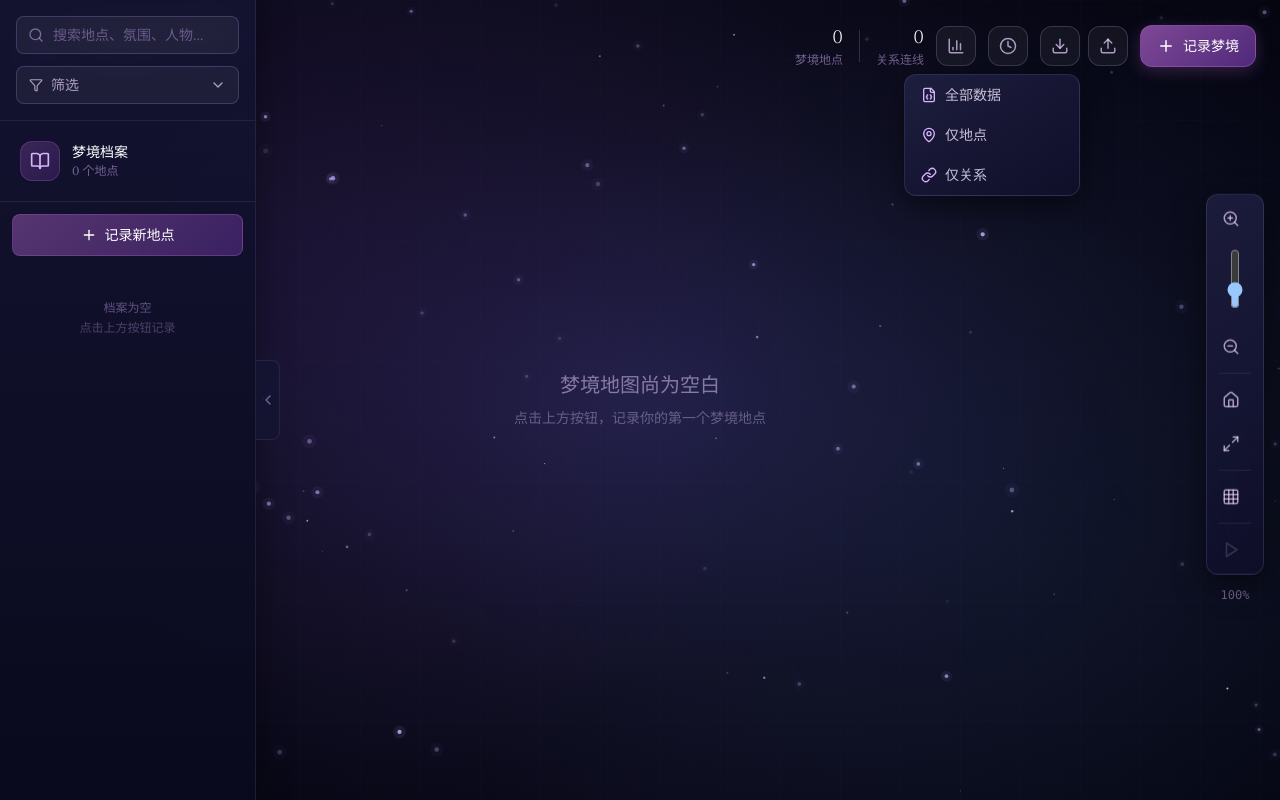
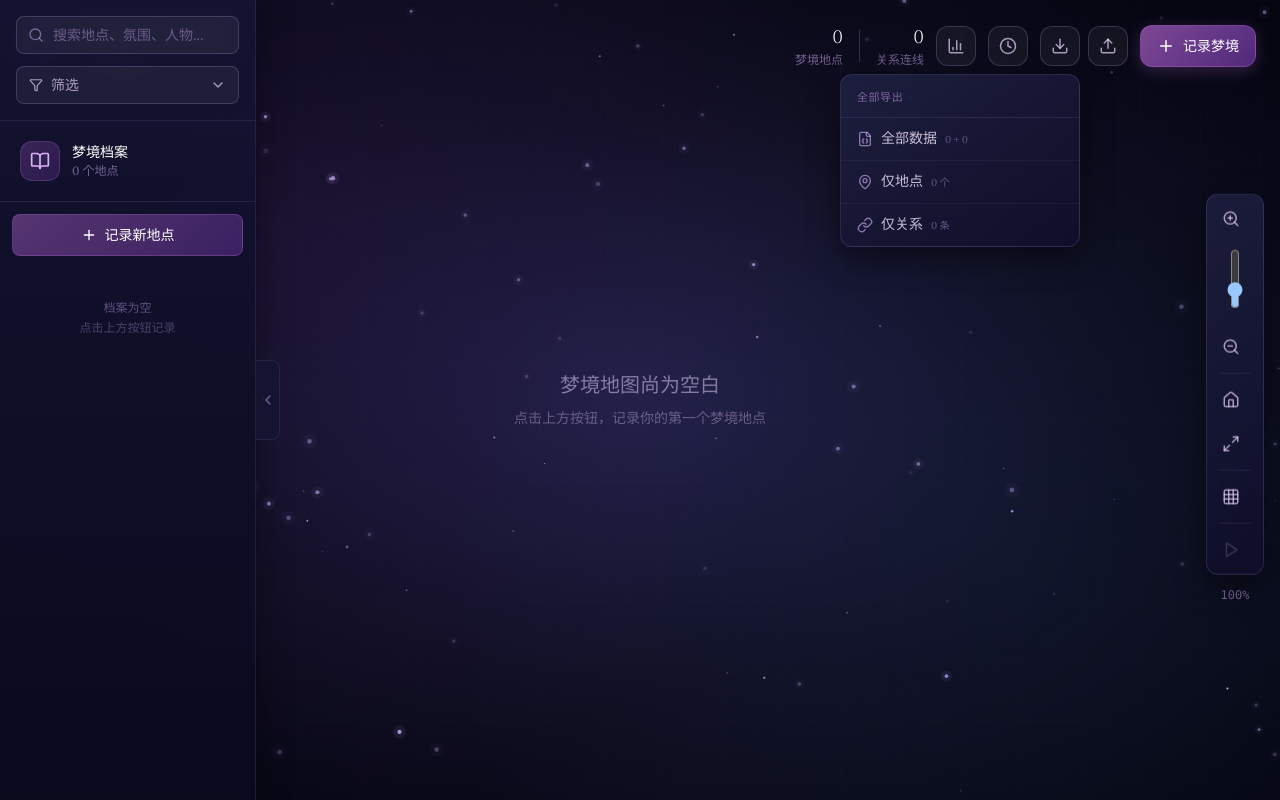
Before and after one commit to aliAjax/yy2-51-7b0e73f, a React (Vite) app: page / in a window 1280 px wide. Both pictures are taken after a click on the button 1060 px from the left and 46 px from the top of the page. Built offline with nearby package versions, Linux system fonts and the light colour scheme.

Commit message:
.2552414705564364:2d14b4e5323ed167df3e9c5c323fbda0_6a27be37ce6f84e80096fde1.6a27c939ce6f84e800970057.6a27c93850faef289378f1aa:Trae CN.T(2026/6/9 16:05:13)

```diff
--- a/src/components/ImportExport/ImportExport.tsx
+++ b/src/components/ImportExport/ImportExport.tsx
@@ -1,5 +1,5 @@
-import { useState, useRef, useCallback } from 'react';
-import { Download, Upload, X, AlertTriangle, Check, FileJson, Trash2, Link, MapPin } from 'lucide-react';
+import { useState, useRef, useCallback, useMemo } from 'react';
+import { Download, Upload, X, AlertTriangle, Check, FileJson, Trash2, Link, MapPin, Filter } from 'lucide-react';
 import { useDreamStore } from '@/store/dreamStore';
 import type { DreamLocation, DreamRelation } from '@/types';
 import { hexToRgba } from '@/utils/storage';
@@ -40,9 +40,13 @@ export function ImportExport() {
   const importRelations = useDreamStore((state) => state.importRelations);
   const locations = useDreamStore((state) => state.locations);
   const relations = useDreamStore((state) => state.relations);
+  const getFilteredLocations = useDreamStore((state) => state.getFilteredLocations);
+  const getFilteredRelations = useDreamStore((state) => state.getFilteredRelations);
+  const filters = useDreamStore((state) => state.filters);
 
   const [showDialog, setShowDialog] = useState(false);
   const [exportType, setExportType] = useState<ExportDataType>('all');
+  const [exportFilteredOnly, setExportFilteredOnly] = useState(false);
   const [showExportMenu, setShowExportMenu] = useState(false);
   const [preview, setPreview] = useState<ImportPreview | null>(null);
   const [error, setError] = useState<string | null>(null);
@@ -55,6 +59,19 @@ export function ImportExport() {
   const [confirmDialog, setConfirmDialog] = useState<ConfirmDialogType>(null);
   const fileInputRef = useRef<HTMLInputElement>(null);
   const dropZoneRef = useRef<HTMLLabelElement>(null);
+
+  const hasActiveFilters = useMemo(() => {
+    return !!filters.searchText.trim() || !!filters.frequency || filters.selectedTags.length > 0;
+  }, [filters]);
+
+  const filteredCount = useMemo(() => {
+    if (!hasActiveFilters) return { locations: locations.length, relations: relations.length };
+    const filteredLocs = getFilteredLocations();
+    const filteredRels = getFilteredRelations();
+    return { locations: filteredLocs.length, relations: filteredRels.length };
+  }, [hasActiveFilters, locations.length, relations.length, getFilteredLocations, getFilteredRelations]);
+
+  const effectiveFilteredOnly = exportFilteredOnly && hasActiveFilters;
 
   const validateDreamLocation = (item: unknown): item is DreamLocation & { tags?: string[] } => {
     if (typeof item !== 'object' || item === null) return false;
@@ -300,18 +317,20 @@ export function ImportExport() {
     processFile(file);
   };
 
-  const buildExportData = (type: ExportDataType = exportType): ExportData => {
+  const buildExportData = (type: ExportDataType = exportType, filteredOnly: boolean = effectiveFilteredOnly): ExportData => {
+    const locationsToExport = filteredOnly ? getFilteredLocations() : exportLocations();
+    const relationsToExport = filteredOnly ? getFilteredRelations() : exportRelations();
     return {
       version: '1.0',
       exportedAt: new Date().toISOString(),
-      locations: type === 'relations' ? [] : exportLocations(),
-      relations: type === 'locations' ? [] : exportRelations(),
+      locations: type === 'relations' ? [] : locationsToExport,
+      relations: type === 'locations' ? [] : relationsToExport,
     };
   };
 
   const handleExport = (type: ExportDataType = exportType) => {
     setExportType(type);
-    const data = buildExportData(type);
+    const data = buildExportData(type, effectiveFilteredOnly);
     const hasLocations = data.locations.length > 0;
     const hasRelations = data.relations.length > 0;
 
@@ -482,33 +501,127 @@ export function ImportExport() {
                 onClick={() => setShowExportMenu(false)}
               />
               <div
-                className="absolute top-full right-0 mt-2 w-44 rounded-xl overflow-hidden z-50 animate-scale-in"
+                className="absolute top-full right-0 mt-2 w-60 rounded-xl overflow-hidden z-50 animate-scale-in"
                 style={{
                   background: `linear-gradient(145deg, ${hexToRgba('#1e1e3f', 0.98)} 0%, ${hexToRgba('#0f0f2a', 0.99)} 100%)`,
                   border: '1px solid rgba(150, 130, 200, 0.2)',
                   boxShadow: '0 10px 30px rgba(0, 0, 0, 0.5)',
                 }}
               >
+                {hasActiveFilters && (
+                  <>
+                    <div className="px-4 py-2 border-b border-purple-300/10 bg-purple-500/5">
+                      <div className="flex items-center gap-1.5 mb-1">
+                        <Filter size={12} className="text-purple-300" />
+                        <span className="text-[11px] font-medium text-purple-300/70 uppercase tracking-wider">
+                          导出筛选结果
+                        </span>
+                      </div>
+                      <p className="text-[10px] text-purple-300/40">
+                        当前筛选：{filteredCount.locations} 个地点 · {filteredCount.relations} 条关系
+                      </p>
+                    </div>
+
                     <button
-                  onClick={() => handleExport('all')}
-                  className="w-full px-4 py-2.5 text-left text-sm text-purple-100/80 hover:bg-white/10 transition-colors flex items-center gap-2"
+                      onClick={() => {
+                        setExportFilteredOnly(true);
+                        handleExport('all');
+                      }}
+                      className="w-full px-4 py-2.5 text-left text-sm text-purple-100 hover:bg-purple-500/10 transition-colors flex items-center gap-2 border-b border-purple-300/5"
                     >
                       <FileJson size={16} className="text-purple-300" />
-                  全部数据
+                      <div className="flex-1">
+                        <span>地点及关系</span>
+                        <span className="text-[10px] text-purple-300/50 ml-2">
+                          {filteredCount.locations} + {filteredCount.relations}
+                        </span>
+                      </div>
                     </button>
                     <button
-                  onClick={() => handleExport('locations')}
-                  className="w-full px-4 py-2.5 text-left text-sm text-purple-100/80 hover:bg-white/10 transition-colors flex items-center gap-2"
+                      onClick={() => {
+                        setExportFilteredOnly(true);
+                        handleExport('locations');
+                      }}
+                      className="w-full px-4 py-2.5 text-left text-sm text-purple-100/80 hover:bg-white/10 transition-colors flex items-center gap-2 border-b border-purple-300/5"
                     >
                       <MapPin size={16} className="text-purple-300" />
-                  仅地点
+                      <div className="flex-1">
+                        <span>仅地点</span>
+                        <span className="text-[10px] text-purple-300/50 ml-2">
+                          {filteredCount.locations} 个
+                        </span>
+                      </div>
                     </button>
                     <button
-                  onClick={() => handleExport('relations')}
+                      onClick={() => {
+                        setExportFilteredOnly(true);
+                        handleExport('relations');
+                      }}
                       className="w-full px-4 py-2.5 text-left text-sm text-purple-100/80 hover:bg-white/10 transition-colors flex items-center gap-2"
                     >
                       <Link size={16} className="text-purple-300" />
-                  仅关系
+                      <div className="flex-1">
+                        <span>仅关系</span>
+                        <span className="text-[10px] text-purple-300/50 ml-2">
+                          {filteredCount.relations} 条
+                        </span>
+                      </div>
+                    </button>
+
+                    <div className="h-px bg-purple-300/10" />
+                  </>
+                )}
+
+                <div className="px-4 py-2 border-b border-purple-300/10">
+                  <span className="text-[11px] font-medium text-purple-300/50 uppercase tracking-wider">
+                    全部导出
+                  </span>
+                </div>
+
+                <button
+                  onClick={() => {
+                    setExportFilteredOnly(false);
+                    handleExport('all');
+                  }}
+                  className="w-full px-4 py-2.5 text-left text-sm text-purple-100/80 hover:bg-white/10 transition-colors flex items-center gap-2 border-b border-purple-300/5"
+                >
+                  <FileJson size={16} className="text-purple-300/60" />
+                  <div className="flex-1">
+                    <span>全部数据</span>
+                    <span className="text-[10px] text-purple-300/40 ml-2">
+                      {locations.length} + {relations.length}
+                    </span>
+                  </div>
+                </button>
+                <button
+                  onClick={() => {
+                    setExportFilteredOnly(false);
+                    handleExport('locations');
+                  }}
+                  className="w-full px-4 py-2.5 text-left text-sm text-purple-100/80 hover:bg-white/10 transition-colors flex items-center gap-2 border-b border-purple-300/5"
+                >
+                  <MapPin size={16} className="text-purple-300/60" />
+                  <div className="flex-1">
+                    <span>仅地点</span>
+                    <span className="text-[10px] text-purple-300/40 ml-2">
+                      {locations.length} 个
+                    </span>
+                  </div>
+                </button>
+                <button
+                  onClick={() => {
+                    setExportFilteredOnly(false);
+                    handleExport('relations');
+                  }}
+                  className="w-full px-4 py-2.5 text-left text-sm text-purple-100/80 hover:bg-white/10 transition-colors flex items-center gap-2"
+                >
+                  <Link size={16} className="text-purple-300/60" />
+                  <div className="flex-1">
+                    <span>仅关系</span>
+                    <span className="text-[10px] text-purple-300/40 ml-2">
+                      {relations.length} 条
+                    </span>
+                  </div>
                 </button>
               </div>
             </>
--- a/src/store/dreamStore.ts
+++ b/src/store/dreamStore.ts
@@ -95,6 +95,7 @@ interface DreamActions {
   clearTimelineEventTypes: () => void;
   clearFilters: () => void;
   getFilteredLocations: () => DreamLocation[];
+  getFilteredRelations: () => DreamRelation[];
   getAllTags: () => string[];
   importLocations: (imported: DreamLocation[], mode: 'merge' | 'replace') => { added: number; updated: number; skipped: number };
   exportLocations: () => DreamLocation[];
@@ -370,6 +371,15 @@ export const useDreamStore = create<DreamStore>((set, get) => ({
     return filterLocations(get().locations, get().filters);
   },
 
+  getFilteredRelations: () => {
+    const filteredLocationIds = new Set(
+      filterLocations(get().locations, get().filters).map((loc) => loc.id)
+    );
+    return get().relations.filter(
+      (rel) => filteredLocationIds.has(rel.fromId) && filteredLocationIds.has(rel.toId)
+    );
+  },
+
   getAllTags: () => {
     const tagsSet = new Set<string>();
     get().locations.forEach((loc) => {
```
Lines whose indentation alone changed are shown as unchanged.
